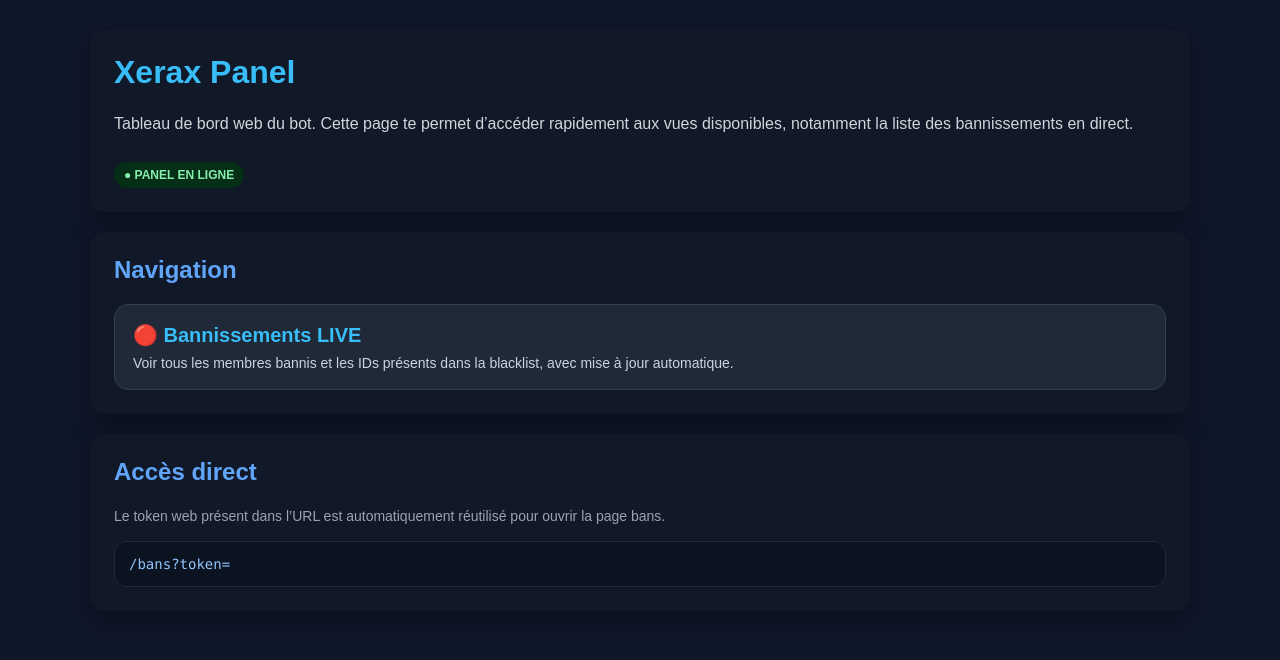
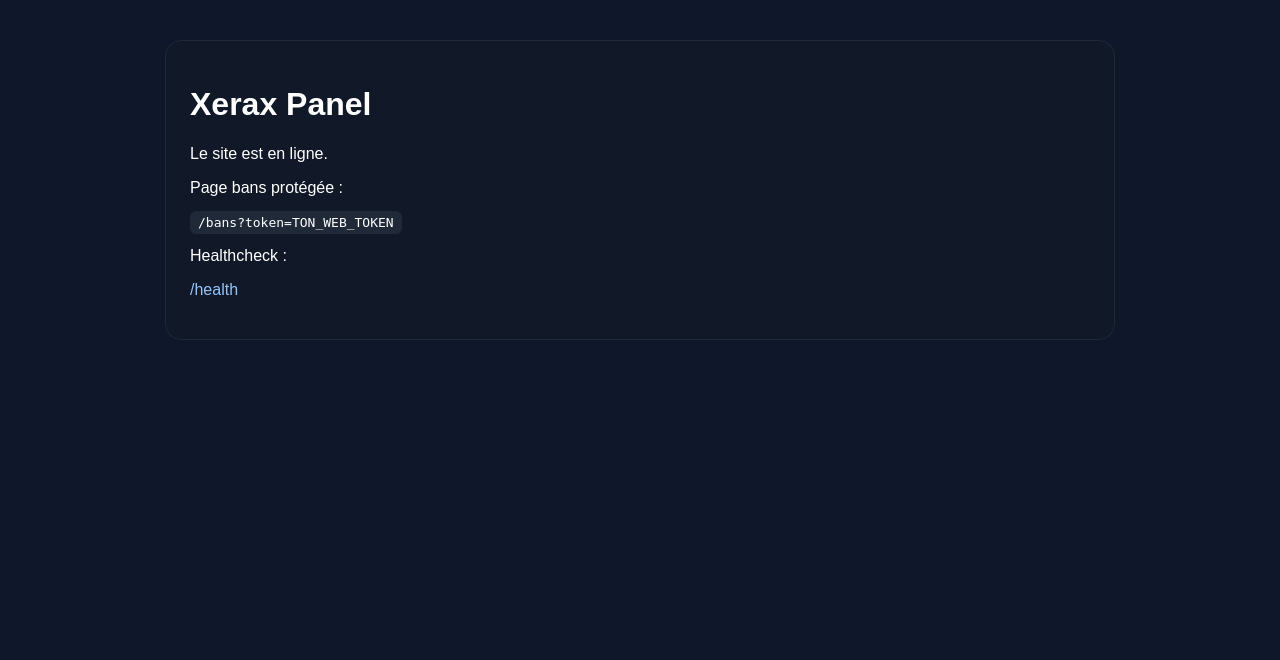
Before and after one commit to zfrcf/index.py, a Flask app: page / in a window 1280 px wide. Shown: the top 660 px of the page. Run offline with Flask 3, Linux system fonts and the light colour scheme; parts of the project's set-up code (start-up, migrations or seed data) failed here and were passed over.

Commit message:
Refactor home.html layout and styles
Updated layout and styles for the home page, including new elements for health check and token display.

```diff
--- a/templates/home.html
+++ b/templates/home.html
@@ -1,155 +1,43 @@
 <!DOCTYPE html>
 <html lang="fr">
 <head>
-<meta charset="UTF-8">
-<meta name="viewport" content="width=device-width, initial-scale=1.0">
+  <meta charset="UTF-8" />
   <title>Xerax Panel</title>
-
   <style>
     body {
       margin: 0;
       font-family: Arial, sans-serif;
       background: #0f172a;
       color: white;
-    padding: 30px;
+      padding: 40px;
     }
-
-.container {
-    max-width: 1100px;
+    .box {
+      max-width: 900px;
       margin: auto;
+      background: #111827;
+      border: 1px solid #1f2937;
+      border-radius: 16px;
+      padding: 24px;
     }
-
-.card {
-    background: #111827;
-    border-radius: 15px;
-    padding: 24px;
-    margin-bottom: 20px;
-    box-shadow: 0 10px 30px rgba(0,0,0,0.35);
+    a {
+      color: #93c5fd;
+      text-decoration: none;
     }
-
-h1 {
-    color: #38bdf8;
-    margin-top: 0;
-}
-
-h2 {
-    color: #60a5fa;
-    margin-top: 0;
-}
-
-p {
-    color: #d1d5db;
-    line-height: 1.5;
-}
-
-.grid {
-    display: grid;
-    grid-template-columns: repeat(auto-fit, minmax(260px, 1fr));
-    gap: 16px;
-}
-
-.link-card {
-    display: block;
-    text-decoration: none;
+    code {
       background: #1f2937;
-    border: 1px solid #334155;
-    border-radius: 14px;
-    padding: 18px;
-    color: white;
-    transition: 0.2s ease;
-}
-
-.link-card:hover {
-    transform: translateY(-2px);
-    border-color: #38bdf8;
-    box-shadow: 0 8px 20px rgba(56, 189, 248, 0.12);
-}
-
-.link-title {
-    font-size: 20px;
-    font-weight: bold;
-    color: #38bdf8;
-    margin-bottom: 8px;
-}
-
-.link-desc {
-    color: #cbd5e1;
-    font-size: 14px;
-}
-
-.badge {
-    display: inline-block;
-    margin-top: 10px;
-    padding: 6px 10px;
-    border-radius: 999px;
-    background: #052e16;
-    color: #86efac;
-    font-size: 12px;
-    font-weight: bold;
-}
-
-.codebox {
-    background: #0b1220;
-    border: 1px solid #1f2937;
-    border-radius: 12px;
-    padding: 14px;
-    overflow-x: auto;
-    color: #93c5fd;
-    font-family: Consolas, monospace;
-    font-size: 14px;
-}
-
-.muted {
-    color: #9ca3af;
-    font-size: 14px;
+      padding: 4px 8px;
+      border-radius: 6px;
     }
   </style>
 </head>
 <body>
-
-<div class="container">
-
-    <div class="card">
+  <div class="box">
     <h1>Xerax Panel</h1>
-        <p>
-            Tableau de bord web du bot. Cette page te permet d’accéder rapidement
-            aux vues disponibles, notamment la liste des bannissements en direct.
-        </p>
-        <div class="badge">● PANEL EN LIGNE</div>
+    <p>Le site est en ligne.</p>
+    <p>Page bans protégée :</p>
+    <p><code>/bans?token=TON_WEB_TOKEN</code></p>
+    <p>Healthcheck :</p>
+    <p><a href="/health">/health</a></p>
   </div>
-
-    <div class="card">
-        <h2>Navigation</h2>
-        <div class="grid">
-            <a id="bans-link" class="link-card" href="#">
-                <div class="link-title">🔴 Bannissements LIVE</div>
-                <div class="link-desc">
-                    Voir tous les membres bannis et les IDs présents dans la blacklist,
-                    avec mise à jour automatique.
-                </div>
-            </a>
-        </div>
-    </div>
-
-    <div class="card">
-        <h2>Accès direct</h2>
-        <p class="muted">
-            Le token web présent dans l’URL est automatiquement réutilisé pour ouvrir la page bans.
-        </p>
-        <div class="codebox" id="direct-link">Chargement...</div>
-    </div>
-
-</div>
-
-<script>
-const params = new URLSearchParams(window.location.search);
-const token = params.get("token") || "";
-
-const bansUrl = `/bans?token=${encodeURIComponent(token)}`;
-
-document.getElementById("bans-link").href = bansUrl;
-document.getElementById("direct-link").textContent = bansUrl;
-</script>
-
 </body>
 </html>
```
Lines whose indentation alone changed are shown as unchanged.
